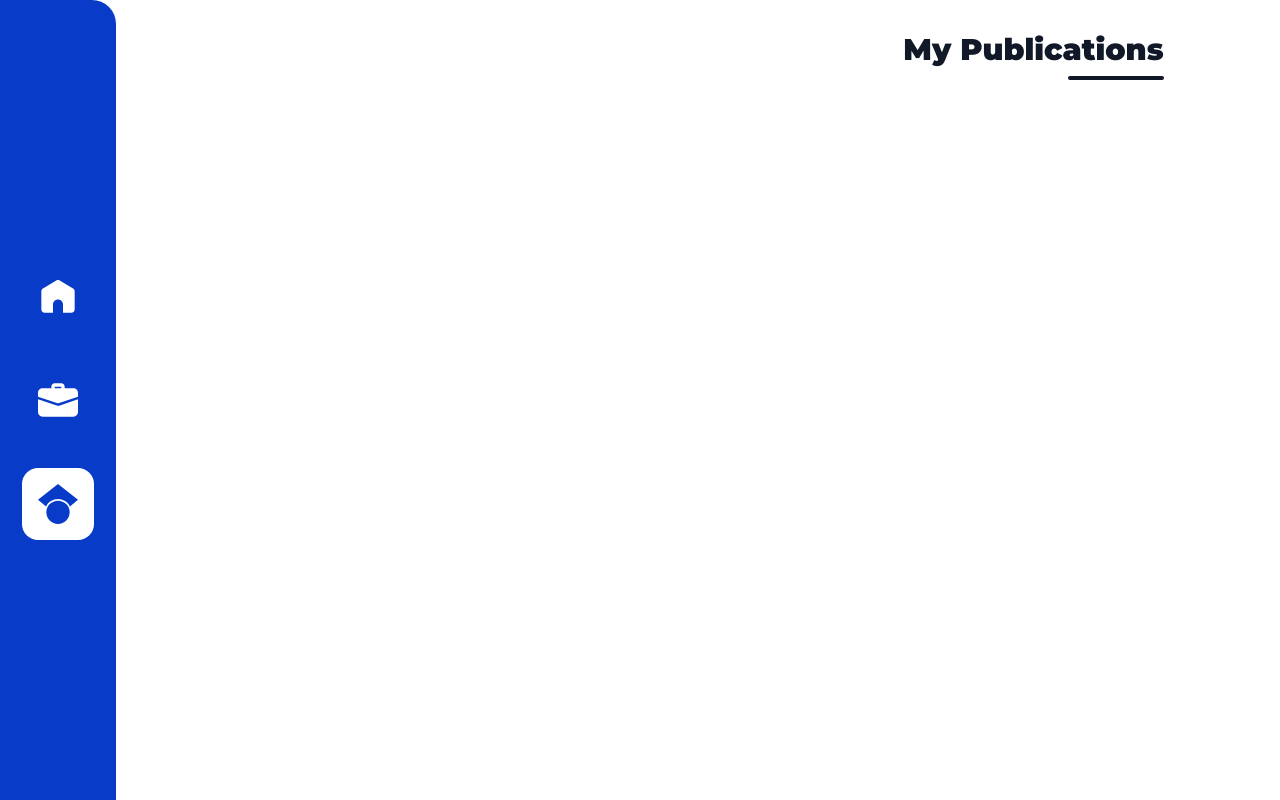
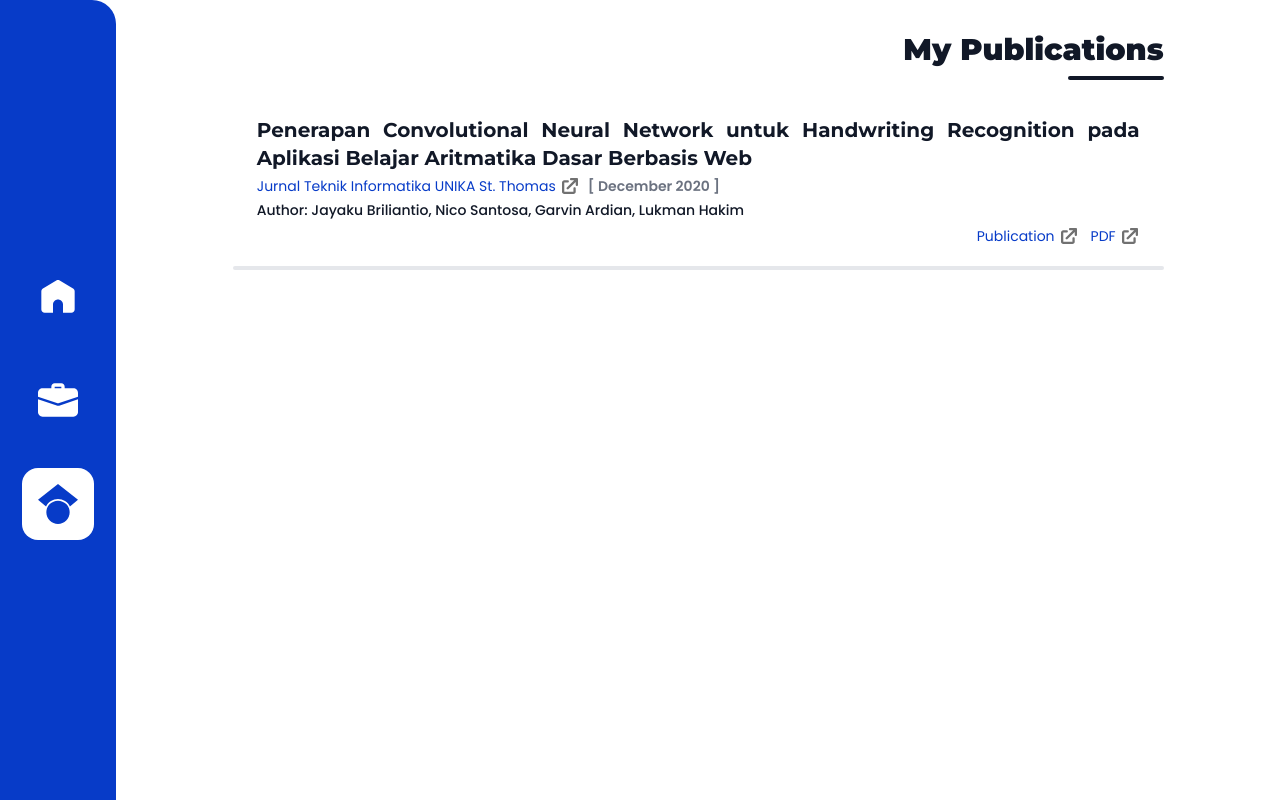
Before and after one commit to ukayaj620/this-is-me, a React (Create React App) app: page /publication in a window 1280 px wide. Built offline with nearby package versions, Linux system fonts and the light colour scheme.

Commit message:
feat: add publication section

```diff
--- /dev/null
+++ b/src/components/Cards/PublicationCard.jsx
@@ -0,0 +1,29 @@
+import Anchor from "../Anchor";
+
+const PublicationCard = ({ title, author, doi, publisher, links }) => {
+  return (
+    <div className="w-full my-3 lg:px-6 py-2 flex flex-col items-center lg:items-start text-center lg:text-justify">
+      <h3 className="text-base lg:text-xl">{title}</h3>
+      <div className="flex flex-col lg:flex-row my-1">
+        <Anchor
+          url={publisher.url}
+          text={publisher.name}
+        />
+        <h5 className="text-gray-500 font-semibold ml-2">[ {doi} ]</h5>
+      </div>
+      <h5 className="text-center text-gray-900 lg:mr-2 font-medium">Author: {author}</h5>
+      <div className="flex w-full flex-row justify-end mt-1.5">
+        {links.map(({ text, url }, index) => (
+          <div className="ml-3">
+            <Anchor
+              url={url}
+              text={text}
+            />
+          </div>
+        ))}
+      </div>
+    </div>
+  );
+};
+
+export default PublicationCard;
--- a/src/constants/personal.js
+++ b/src/constants/personal.js
@@ -46,6 +46,29 @@ const personal = () => {
         Besides that, I also participate several competitions held by the Indonesia Goverment
         such as National Science Olympiad (OSN). I participate in Geosains and Biology olympiad.`
       }
+    ],
+
+    publicationInfo: [
+      {
+        title: `Penerapan Convolutional Neural Network untuk Handwriting Recognition
+        pada Aplikasi Belajar Aritmatika Dasar Berbasis Web`,
+        author: 'Jayaku Briliantio, Nico Santosa, Garvin Ardian, Lukman Hakim',
+        doi: 'December 2020',
+        publisher: {
+          name: 'Jurnal Teknik Informatika UNIKA St. Thomas',
+          url: 'http://ejournal.ust.ac.id/index.php/JTIUST/',
+        },
+        links: [
+          {
+            text: 'Publication',
+            url: 'http://ejournal.ust.ac.id/index.php/JTIUST/article/view/945'
+          },
+          {
+            text: 'PDF',
+            url: 'http://ejournal.ust.ac.id/index.php/JTIUST/article/download/945/pdf1'
+          },
+        ]
+      },
     ]
   });
 };
--- a/src/pages/Publication.jsx
+++ b/src/pages/Publication.jsx
@@ -1,3 +1,6 @@
+import PublicationCard from "../components/Cards/PublicationCard";
+import personal from "../constants/personal";
+
 const Publication = () => {
   return (
     <div className="flex flex-col w-full items-center">
@@ -6,6 +9,19 @@ const Publication = () => {
           <h2>My Publications</h2>
           <div className="w-24 h-1 bg-gray-900 rounded-lg mt-2 mb-4" />
         </div>
+        {personal().publicationInfo.map(({ title, author, doi, publisher, links }, index) => (
+          <>
+            <PublicationCard
+              key={`#publication-${title}-${index}`}
+              title={title}
+              author={author}
+              doi={doi}
+              publisher={publisher}
+              links={links}
+            />
+            <div className="separator" />
+          </>
+        ))}
       </div>
     </div>
   );
```
